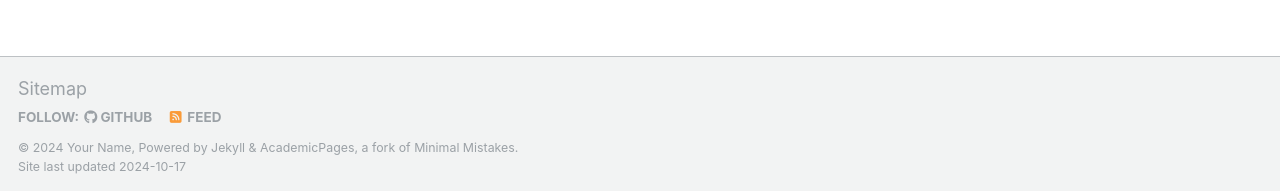
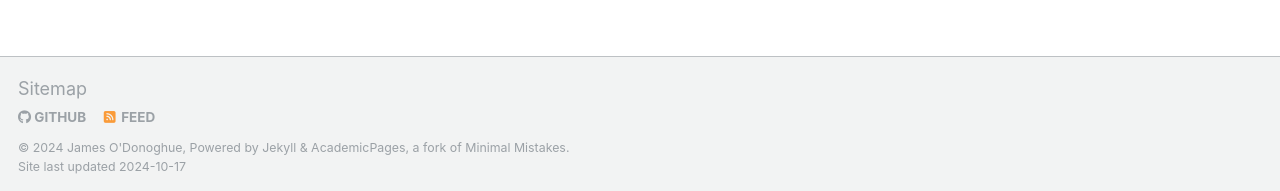
Before and after one commit to odonoghuespace/odonoghuespace.github.io, a Jekyll site: the page built from _pages/about.md, in a window 1280 px wide and 900 px high, scrolled down 2643 px. Shown: the part 706-897 px from the top of the window. Built offline with Jekyll 4.4.1, drawn with Linux system fonts in a browser that asks for light colours; some web fonts are replaced.

Commit message:
Update _config.yml

```diff
--- a/_config.yml
+++ b/_config.yml
@@ -7,14 +7,14 @@
 # server process.
 
 # Basic Site Settings
-locale                   : "en-US"
+locale                   : "en-UK"
 title                    : "Your Name / Site Title"
 title_separator          : "-"
-name                     : &name "Your Name"
+name                     : &name "James O'Donoghue"
 description              : &description "personal description"
-url                      : https://academicpages.github.io # the base hostname & protocol for your site e.g. "https://mmistakes.github.io"
+url                      : https://odonoghuespace.github.io # the base hostname & protocol for your site e.g. "https://mmistakes.github.io"
 baseurl                  : "" # the subpath of your site, e.g. "/blog"
-repository               : "academicpages/academicpages.github.io"
+repository               : "odonoghuespace/odonoghuespace.github.io"
 
 # Site Author - The following control what appear as part of the author content on the side bar.
 #               If a field is blank the icon and link will not appear, otherwise it will be shown.
```
